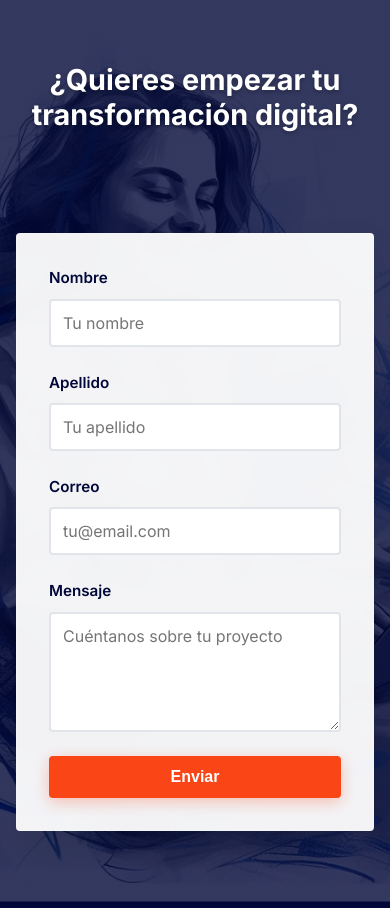
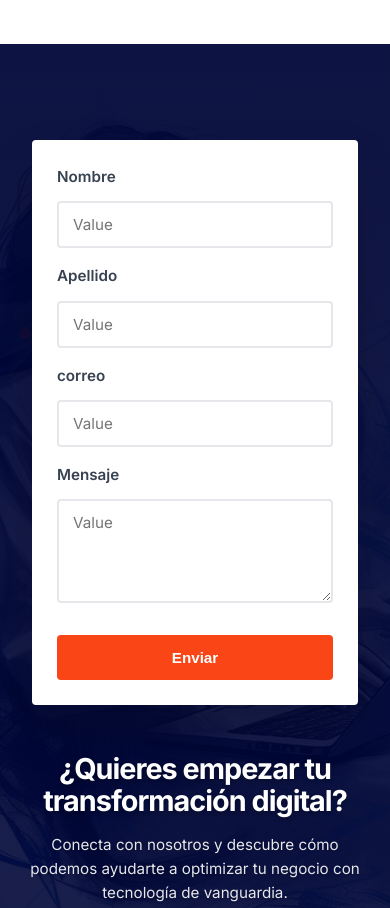
Before and after one commit to Friii-7/astro-enovel-dev, an Astro site: page / in a window 390 px wide. Shown: the part 2560-3468 px from the top of the page. Built offline with nearby package versions, Linux system fonts and the light colour scheme; Astro itself is replaced by a stand-in of ours.

Commit message:
Refactor contact section by replacing outdated component with a new responsive design
- Deleted the old Contact component and introduced a new contacto component with a modern layout and improved styling.
- Updated references in the index and contactenos pages to use the new contacto component.
- Enhanced user experience with a more visually appealing and functional contact form.

```diff
--- a/src/components/inicio/Contact.astro
+++ /dev/null
@@ -1,256 +0,0 @@
----
-// Componente Contact - Sección de contacto
----
-
-<section class="contact-section">
-    <div class="contact-container">
-        <div class="contact-content">
-            <h2 class="contact-title">¿Quieres empezar tu transformación digital?</h2>
-        </div>
-        <div class="contact-form-container">
-            <form class="contact-form" id="contactForm">
-                <div class="form-group">
-                    <label for="nombre" class="form-label">Nombre</label>
-                    <input type="text" id="nombre" name="nombre" class="form-input" placeholder="Tu nombre" required>
-                </div>
-                <div class="form-group">
-                    <label for="apellido" class="form-label">Apellido</label>
-                    <input type="text" id="apellido" name="apellido" class="form-input" placeholder="Tu apellido" required>
-                </div>
-                <div class="form-group">
-                    <label for="correo" class="form-label">Correo</label>
-                    <input type="email" id="correo" name="correo" class="form-input" placeholder="tu@email.com" required>
-                </div>
-                <div class="form-group">
-                    <label for="mensaje" class="form-label">Mensaje</label>
-                    <textarea id="mensaje" name="mensaje" class="form-textarea" placeholder="Cuéntanos sobre tu proyecto" rows="4" required></textarea>
-                </div>
-                <button type="submit" class="contact-btn">Enviar</button>
-            </form>
-        </div>
-    </div>
-</section>
-
-<style>
-    /* Contact Section Styles */
-    .contact-section {
-        background: linear-gradient(rgba(1, 7, 56, 0.8), rgba(1, 7, 56, 0.8)), url(/images/enovelcontacto.webp);
-        background-size: cover;
-        background-position: center;
-        background-attachment: fixed;
-        padding: 4rem 2rem;
-        position: relative;
-        min-height: 100vh;
-        display: flex;
-        align-items: center;
-        overflow: hidden;
-        max-width: 100vw;
-    }
-
-    .contact-container {
-        position: relative;
-        z-index: 2;
-        max-width: 1400px;
-        margin: 0 auto;
-        display: grid;
-        grid-template-columns: 1fr 1fr;
-        gap: 4rem;
-        align-items: center;
-        min-height: 100vh;
-    }
-
-    .contact-content {
-        color: #ffffff;
-        padding-right: 2rem;
-        max-width: 600px;
-    }
-
-    .contact-title {
-        font-size: 2.5rem;
-        font-weight: 700;
-        margin-bottom: 1.5rem;
-        line-height: 1.2;
-        text-shadow: 0 2px 4px rgba(0, 0, 0, 0.3);
-        max-width: 100%;
-    }
-
-    .contact-form-container {
-        background: rgba(255, 255, 255, 0.95);
-        backdrop-filter: blur(10px);
-        border-radius: 4px;
-        padding: 3rem;
-        box-shadow: 0 20px 40px rgba(0, 0, 0, 0.1);
-        border: 1px solid rgba(255, 255, 255, 0.2);
-        max-width: 500px;
-        width: 100%;
-    }
-
-    .contact-form {
-        display: flex;
-        flex-direction: column;
-        gap: 1.5rem;
-        max-width: 100%;
-    }
-
-    .form-group {
-        display: flex;
-        flex-direction: column;
-        gap: 0.5rem;
-        max-width: 100%;
-    }
-
-    .form-label {
-        font-weight: 600;
-        color: #010738;
-        font-size: 0.95rem;
-        max-width: 100%;
-    }
-
-    .form-input,
-    .form-textarea {
-        padding: 1rem;
-        border: 2px solid #e1e5e9;
-        border-radius: 4px;
-        font-size: 1rem;
-        font-family: 'Inter', sans-serif;
-        transition: all 0.3s ease;
-        background: #ffffff;
-        max-width: 100%;
-        width: 100%;
-    }
-
-    .form-input:focus,
-    .form-textarea:focus {
-        outline: none;
-        border-color: #FA4517;
-        box-shadow: 0 0 0 3px rgba(250, 69, 23, 0.1);
-    }
-
-    .form-textarea {
-        resize: vertical;
-        min-height: 120px;
-    }
-
-    .contact-btn {
-        margin-top: 1rem;
-        padding: 0.50rem 13rem;
-        font-size: 1.1rem;
-        font-weight: 600;
-        width: 100%;
-        border-radius: 4px;
-        background: #FA4517;
-        color: #ffffff;
-        border: none;
-        cursor: pointer;
-        transition: all 0.3s ease;
-        box-shadow: 0 4px 15px rgba(250, 69, 23, 0.3);
-        text-align: center;
-        display: flex;
-        align-items: center;
-        justify-content: center;
-    }
-
-    .contact-btn:hover {
-        background: #e03d15;
-        transform: translateY(-2px);
-        box-shadow: 0 6px 20px rgba(250, 69, 23, 0.4);
-    }
-
-    /* ===== Contact Section Responsive ===== */
-
-    /* Mobile / Tablet */
-    @media screen and (max-width: 768px) {
-        .contact-container {
-            grid-template-columns: 1fr;
-            gap: 2rem;
-            padding: 2rem 1rem;
-        }
-        .contact-content {
-            padding-right: 0;
-            text-align: center;
-        }
-        .contact-title {
-            font-size: 2rem;
-        }
-        .contact-form-container {
-            padding: 2rem;
-        }
-        .contact-btn {
-            padding: 1rem 2rem;
-            font-size: 1.1rem;
-            width: 100%;
-            margin: 0 auto;
-            display: block;
-        }
-    }
-
-    /* Small Mobile */
-    @media screen and (max-width: 480px) {
-        .contact-section {
-            min-height: auto;
-            padding: 2rem 0;
-        }
-        .contact-container {
-            padding: 1rem;
-        }
-        .contact-title {
-            font-size: 1.8rem;
-        }
-        .form-input,
-        .form-textarea {
-            padding: 0.75rem;
-        }
-        .contact-btn {
-            padding: 0.75rem 2rem;
-            font-size: 1rem;
-        }
-    }
-
-    /* iPad Portrait */
-    @media screen and (min-width: 768px) and (max-width: 1024px) {
-        .contact-btn {
-            padding: 1rem 3rem;
-            font-size: 1.1rem;
-            max-width: 300px;
-            margin: 0 auto;
-            display: block;
-        }
-    }
-
-    /* iPad Landscape */
-    @media screen and (min-width: 1024px) and (max-width: 1366px) and (orientation: landscape) {
-        .contact-btn {
-            padding: 1rem 4rem;
-            font-size: 1.1rem;
-            max-width: 350px;
-            margin: 0 auto;
-            display: block;
-        }
-    }
-</style>
-
-<script>
-    // Funcionalidad del formulario
-    document.addEventListener('DOMContentLoaded', function() {
-        const contactForm = document.getElementById('contactForm') as HTMLFormElement;
-
-        if (contactForm) {
-            contactForm.addEventListener('submit', function(e) {
-                e.preventDefault();
-
-                // Obtener los datos del formulario
-                const formData = new FormData(contactForm);
-                const data = Object.fromEntries(formData);
-
-                // Aquí puedes agregar la lógica para enviar los datos
-                console.log('Datos del formulario:', data);
-
-                // Mostrar mensaje de éxito (puedes personalizar esto)
-                alert('¡Gracias por tu mensaje! Nos pondremos en contacto contigo pronto.');
-
-                // Limpiar el formulario
-                contactForm.reset();
-            });
-        }
-    });
-</script>
--- a/src/components/contactenos/contacto.astro
+++ b/src/components/share/contacto.astro
@@ -20,7 +20,6 @@ import { initializeContactForm } from '../../scripts/contactForm.js';
       <div class="contacto-right">
         <div class="contacto-form-container">
           <form class="contacto-form">
-            <div class="form-row">
             <div class="form-group">
               <label for="nombre" class="form-label">Nombre</label>
               <input
@@ -28,7 +27,7 @@ import { initializeContactForm } from '../../scripts/contactForm.js';
                 id="nombre"
                 name="nombre"
                 class="form-input"
-                  placeholder="Tu nombre"
+                placeholder="Value"
                 required
               />
             </div>
@@ -40,32 +39,20 @@ import { initializeContactForm } from '../../scripts/contactForm.js';
                 id="apellido"
                 name="apellido"
                 class="form-input"
-                  placeholder="Tu apellido"
+                placeholder="Value"
                 required
               />
             </div>
-            </div>
 
             <div class="form-group">
-              <label for="correo" class="form-label">Correo electrónico</label>
+              <label for="correo" class="form-label">correo</label>
               <input
                 type="email"
                 id="correo"
                 name="correo"
                 class="form-input"
-                placeholder="tu@email.com"
+                placeholder="Value"
                 required
-              />
-            </div>
-
-            <div class="form-group">
-              <label for="empresa" class="form-label">Empresa (opcional)</label>
-              <input
-                type="text"
-                id="empresa"
-                name="empresa"
-                class="form-input"
-                placeholder="Nombre de tu empresa"
               />
             </div>
 
@@ -75,16 +62,13 @@ import { initializeContactForm } from '../../scripts/contactForm.js';
                 id="mensaje"
                 name="mensaje"
                 class="form-textarea"
-                placeholder="Cuéntanos sobre tu proyecto..."
+                placeholder="Value"
                 rows="4"
                 required></textarea>
             </div>
 
             <button type="submit" class="form-submit">
-              <span>Enviar mensaje</span>
-              <svg class="submit-icon" width="20" height="20" viewBox="0 0 24 24" fill="none" xmlns="http://www.w3.org/2000/svg">
-                <path d="M22 2L11 13M22 2L15 22L11 13M22 2L2 9L11 13" stroke="currentColor" stroke-width="2" stroke-linecap="round" stroke-linejoin="round"/>
-              </svg>
+              <span>Enviar</span>
             </button>
           </form>
         </div>
@@ -167,11 +151,11 @@ import { initializeContactForm } from '../../scripts/contactForm.js';
 
   .contacto-form-container {
     background: white;
-    padding: 3rem;
+    padding: 2rem;
     border-radius: 4px;
     box-shadow: 0 25px 50px rgba(0, 0, 0, 0.15);
     width: 100%;
-    max-width: 550px;
+    max-width: 500px;
     backdrop-filter: blur(10px);
     border: 1px solid rgba(255, 255, 255, 0.2);
   }
@@ -179,12 +163,6 @@ import { initializeContactForm } from '../../scripts/contactForm.js';
   .contacto-form {
     display: flex;
     flex-direction: column;
-    gap: 1.5rem;
-  }
-
-  .form-row {
-    display: grid;
-    grid-template-columns: 1fr 1fr;
     gap: 1rem;
   }
 
@@ -215,7 +193,7 @@ import { initializeContactForm } from '../../scripts/contactForm.js';
   .form-input:focus,
   .form-textarea:focus {
     outline: none;
-    border-color: #f97316;
+    border-color: #FA4517;
     box-shadow: 0 0 0 4px rgba(249, 115, 22, 0.1);
     transform: translateY(-1px);
   }
@@ -227,12 +205,12 @@ import { initializeContactForm } from '../../scripts/contactForm.js';
   }
 
   .form-submit {
-    background: linear-gradient(135deg, #f97316 0%, #ea580c 100%);
+    background: #FA4517;
     color: white;
     border: none;
-    padding: 1.25rem 2rem;
+    padding: 1rem 2rem;
     border-radius: 4px;
-    font-size: 1.1rem;
+    font-size: 1rem;
     font-weight: 600;
     cursor: pointer;
     transition: all 0.3s ease;
@@ -240,27 +218,16 @@ import { initializeContactForm } from '../../scripts/contactForm.js';
     display: flex;
     align-items: center;
     justify-content: center;
-    gap: 0.75rem;
-    position: relative;
-    overflow: hidden;
+    width: 100%;
   }
 
   .form-submit:hover {
-    background: linear-gradient(135deg, #ea580c 0%, #dc2626 100%);
-    transform: translateY(-3px);
-    box-shadow: 0 15px 30px rgba(249, 115, 22, 0.4);
+    background: #e03d15;
+    transform: translateY(-1px);
   }
 
   .form-submit:active {
-    transform: translateY(-1px);
-  }
-
-  .submit-icon {
-    transition: transform 0.3s ease;
-  }
-
-  .form-submit:hover .submit-icon {
-    transform: translateX(3px);
+    transform: translateY(0);
   }
 
   /* Responsive Design - Siguiendo el patrón del proyecto */
--- a/src/pages/contactenos.astro
+++ b/src/pages/contactenos.astro
@@ -3,12 +3,12 @@ import Footer from "../components/share/Footer.astro";
 import Navbar from "../components/share/Navbar.astro";
 import Layout from "../layouts/Layout.astro";
 import ContactenosComponent from "../components/contactenos/contactenos.astro";
-import ContactoComponent from "../components/contactenos/contacto.astro";
+import Contact from "../components/share/contacto.astro";
 ---
 
 <Layout title="Contáctenos - Enovel">
 	<Navbar />
 	<ContactenosComponent />
-	<ContactoComponent />
+	<Contact />
 	<Footer />
 </Layout>
--- a/src/pages/index.astro
+++ b/src/pages/index.astro
@@ -1,6 +1,6 @@
 ---
 import Clients from "../components/inicio/Clients.astro";
-import Contact from "../components/inicio/Contact.astro";
+import Contact from "../components/share/contacto.astro";
 import Hero from "../components/inicio/Hero.astro";
 import Metrics from "../components/inicio/Metrics.astro";
 import Productivity from "../components/inicio/Productivity.astro";
```
Lines whose indentation alone changed are shown as unchanged.
